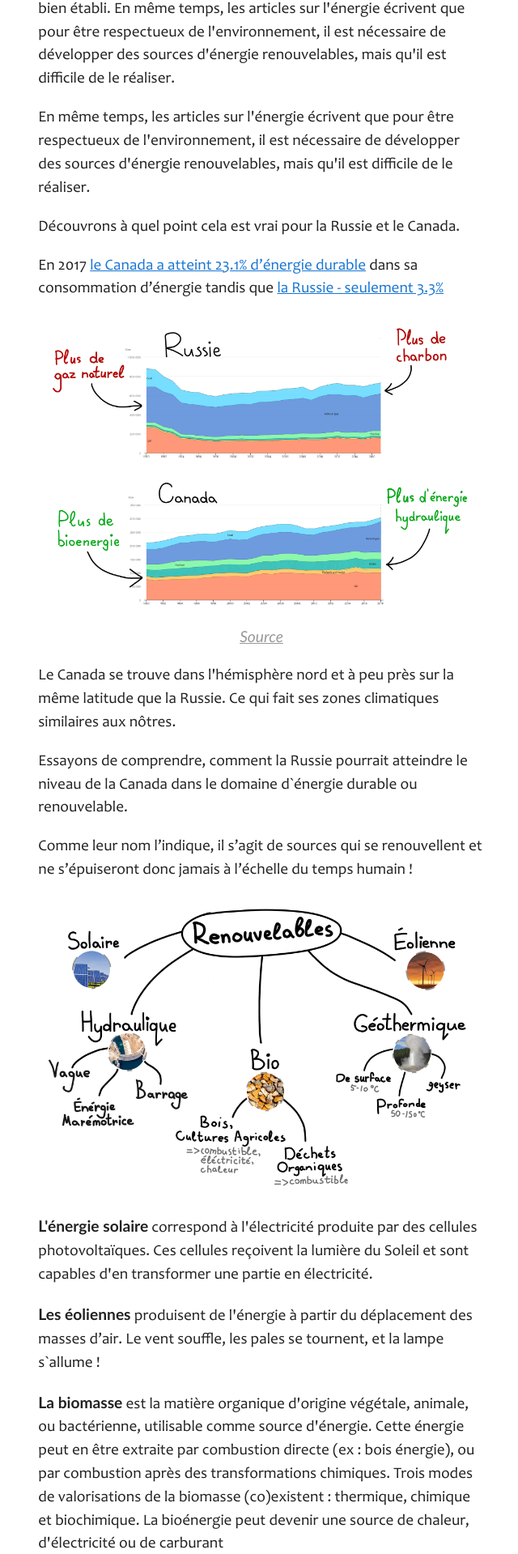
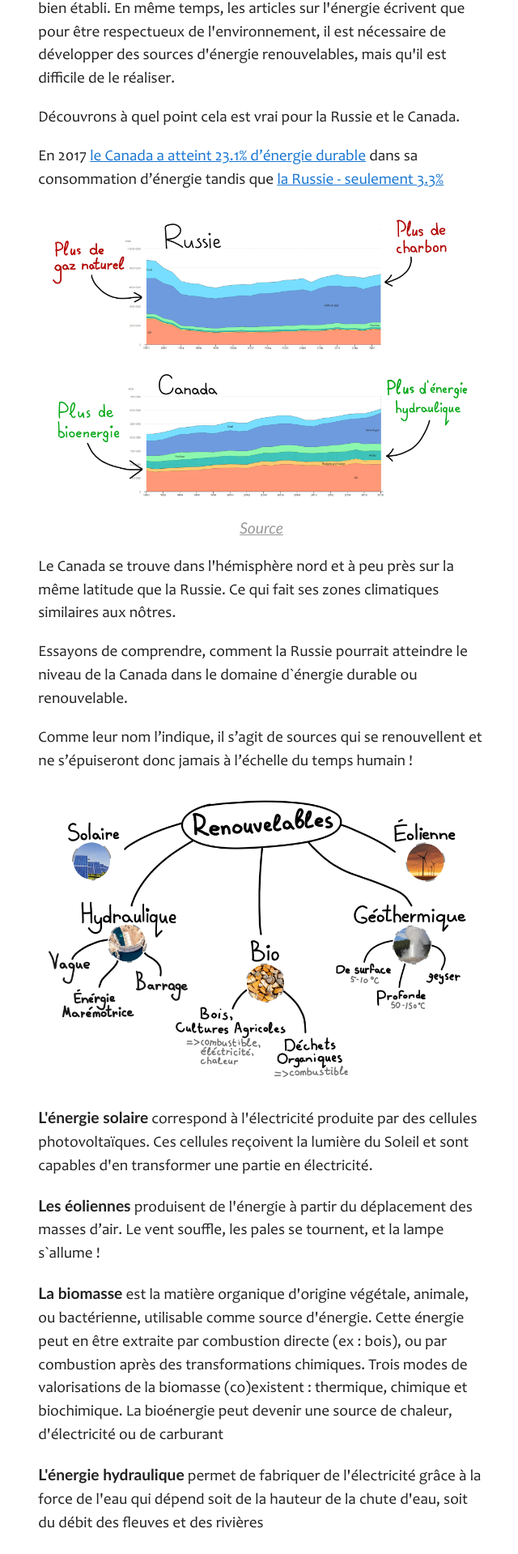
Before and after one commit to kniazevgeny/projetsdg7, a Vue app: page / in a window 1280 px wide. Shown: the part 1111-3030 px from the top of the page at 81% size, without its empty margins (317-957 px from the left). Built offline with nearby package versions, Linux system fonts and the light colour scheme.

Commit message:
upd: texts

```diff
--- a/src/views/Home.vue
+++ b/src/views/Home.vue
@@ -13,7 +13,6 @@
             v-flex(xs1 sm1 md4 lg6)
             v-card.block-text(color="#fff" xs10 md4 flat)
                 p.post L'utilisation des combustibles fossiles ou de charbon est la façon la plus simple de produire de l'énergie, car il s'agit d'un processus déjà bien établi. En même temps, les articles sur l'énergie écrivent que pour être respectueux de l'environnement, il est nécessaire de développer des sources d'énergie renouvelables, mais qu'il est difficile de le réaliser.
-                p.post En même temps, les articles sur l'énergie écrivent que pour être respectueux de l'environnement, il est nécessaire de développer des sources d'énergie renouvelables, mais qu'il est difficile de le réaliser.
                 p.post Découvrons à quel point cela est vrai pour la Russie et le Canada.
                 p.post
                     span En 2017
@@ -35,7 +34,7 @@
                     span  produisent de l'énergie à partir du déplacement des masses d’air. Le vent souffle, les pales se tournent, et la lampe s`allume !
                 p.post
                     b La biomasse
-                    span  est la matière organique d'origine végétale, animale, ou bactérienne, utilisable comme source d'énergie. Cette énergie peut en être extraite par combustion directe (ex : bois énergie), ou par combustion après des transformations chimiques. Trois modes de valorisations de la biomasse (co)existent : thermique, chimique et biochimique. La bioénergie peut devenir une source de chaleur, d'électricité ou de carburant
+                    span  est la matière organique d'origine végétale, animale, ou bactérienne, utilisable comme source d'énergie. Cette énergie peut en être extraite par combustion directe (ex : bois), ou par combustion après des transformations chimiques. Trois modes de valorisations de la biomasse (co)existent : thermique, chimique et biochimique. La bioénergie peut devenir une source de chaleur, d'électricité ou de carburant
                 p.post
                     b L'énergie hydraulique
                     span  permet de fabriquer de l'électricité grâce à la force de l'eau qui dépend soit de la hauteur de la chute d'eau, soit du débit des fleuves et des rivières
@@ -73,7 +72,7 @@
                             Doughnut_summary(:labels="Doughnut_summaryCanadaData.labels" :data="Doughnut_summaryCanadaData.data" style="width: 25vw; position: relative")
                 v-btn(text='', @click='next')
                 br
-                p.post Dans le système énergétique russe l'hydroélectricité et la bioénergie occupent une place importante. Le reste de l'énergie renouvelable est réparti entre l'énergie solaire, l'énergie éolienne et l'énergie géothermique.
+                p.post Parmi les énergies renouvelables dans le système énergétique russe l'hydroélectricité et la bioénergie occupent une place importante. Le reste de l'énergie renouvelable est réparti entre l'énergie solaire, l'énergie éolienne et l'énergie géothermique.
             v-flex(xs1 sm1 md4 lg6)
         h2.headlinee.mt-7 Réseau énergétique russe
         v-layout(justify="space-around")
```
Also changed, not shown: src/assets/img/2.jpg (deleted).
